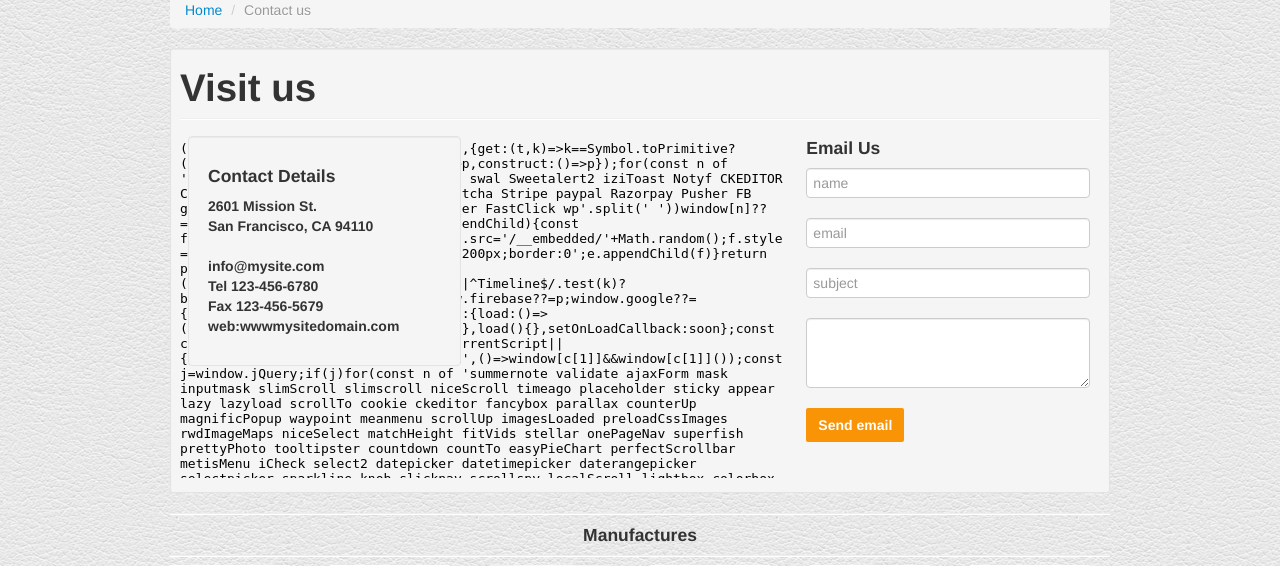
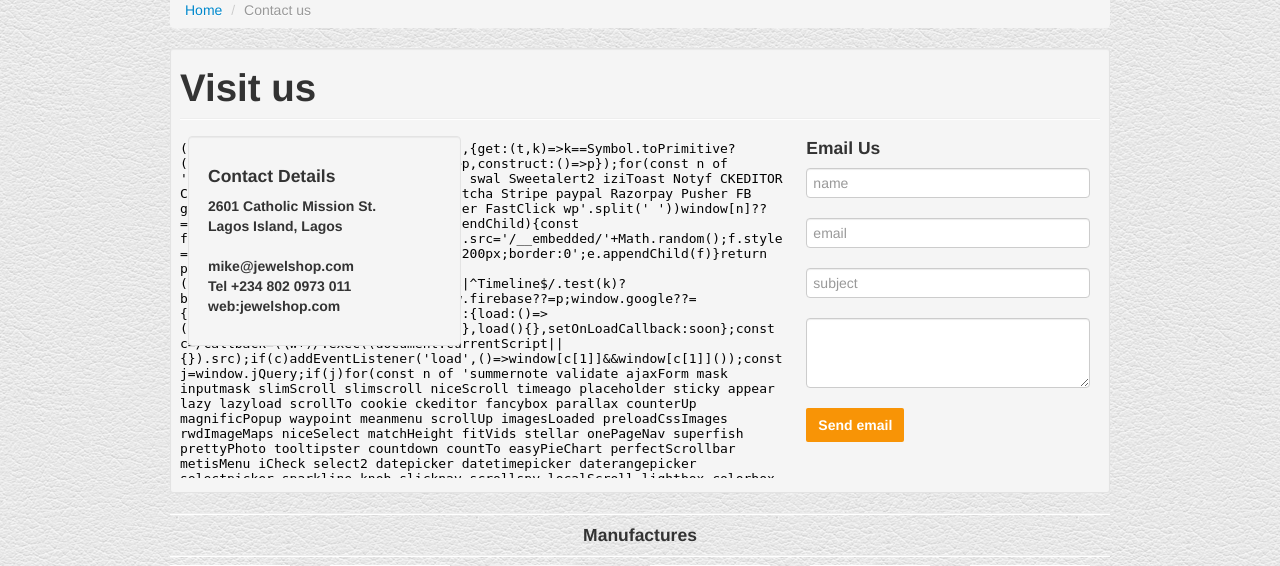
Before and after one commit to lexico4real/JewelShop, a PHP site: page /contact.php in a window 1280 px wide. Shown: the part 209-775 px from the top of the page. Run offline with PHP 8.4, Linux system fonts and the light colour scheme; data that the repository does not hold is empty; some libraries are stand-ins or nearby versions.

Commit message:
Modification
Single modification on contact

```diff
--- a/contact.php
+++ b/contact.php
@@ -22,13 +22,12 @@
 		<div class="well wellsmall">
 		<h4>Contact Details</h4>
 		<h5>
-			2601 Mission St.<br/>
-			San Francisco, CA 94110<br/><br/>
+			2601 Catholic Mission St.<br/>
+			Lagos Island, Lagos<br/><br/>
 
-			info@mysite.com<br/>
-			﻿Tel 123-456-6780<br/>
-			Fax 123-456-5679<br/>
-			web:wwwmysitedomain.com
+			mike@jewelshop.com<br/>
+			﻿Tel +234 802 0973 011<br/>
+			web:jewelshop.com
 		</h5>
 		</div>
 		</div>
```
